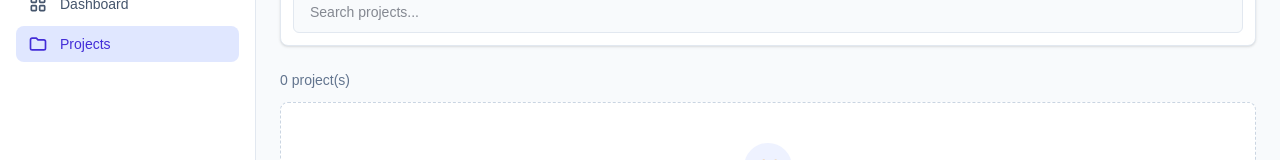
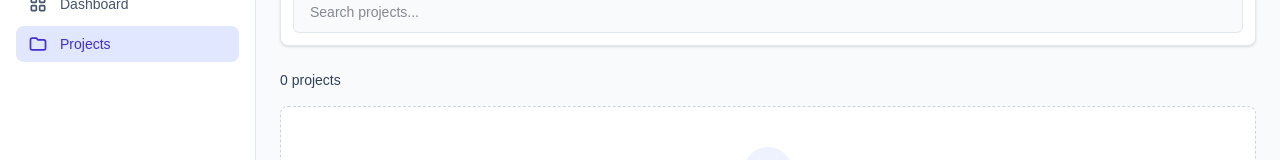
Before and after one commit to godthefuckingdamn22-alt/collabspace, a React (Vite) app: page /projects in a window 1280 px wide. Shown: the part 198-358 px from the top of the page. Built offline with nearby package versions, Linux system fonts and the light colour scheme.

Commit message:
Polish project count and search context

```diff
--- a/src/pages/Projects.tsx
+++ b/src/pages/Projects.tsx
@@ -272,10 +272,19 @@ function Projects() {
         </div>
       )}
 
-      {/* Project Count */}
-      <p className="mb-3 text-sm text-slate-500">
-        {filteredProjects.length} project(s)
-      </p>
+     {/* Project Count */}
+<div className="mb-4 flex items-center justify-between">
+  <p className="text-sm font-medium text-slate-700">
+    {filteredProjects.length}{" "}
+    {filteredProjects.length === 1 ? "project" : "projects"}
+  </p>
+
+  {searchTerm && (
+    <p className="text-xs text-slate-400">
+      Searching for "{searchTerm}"
+    </p>
+  )}
+</div>
 
       {/* Projects List */}
       <div className="grid gap-4 md:grid-cols-2">
```
